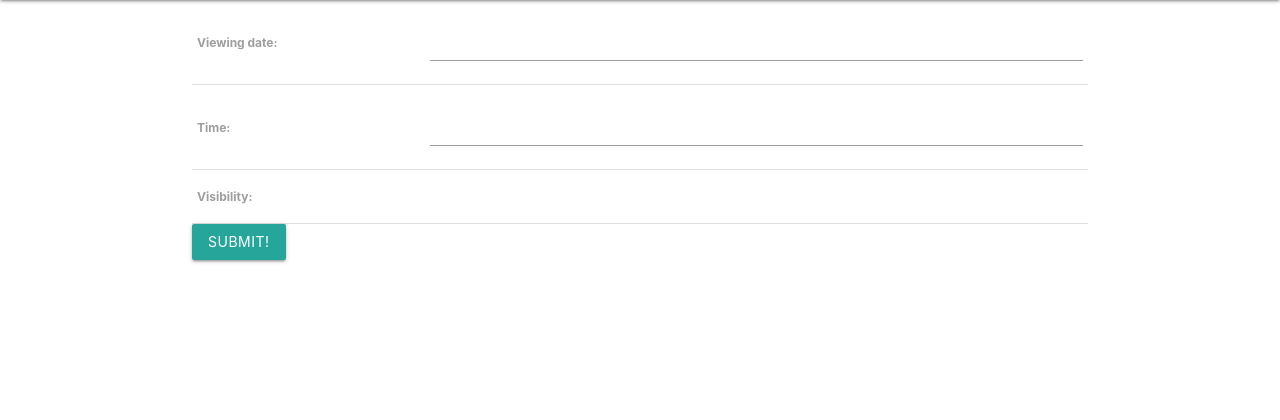
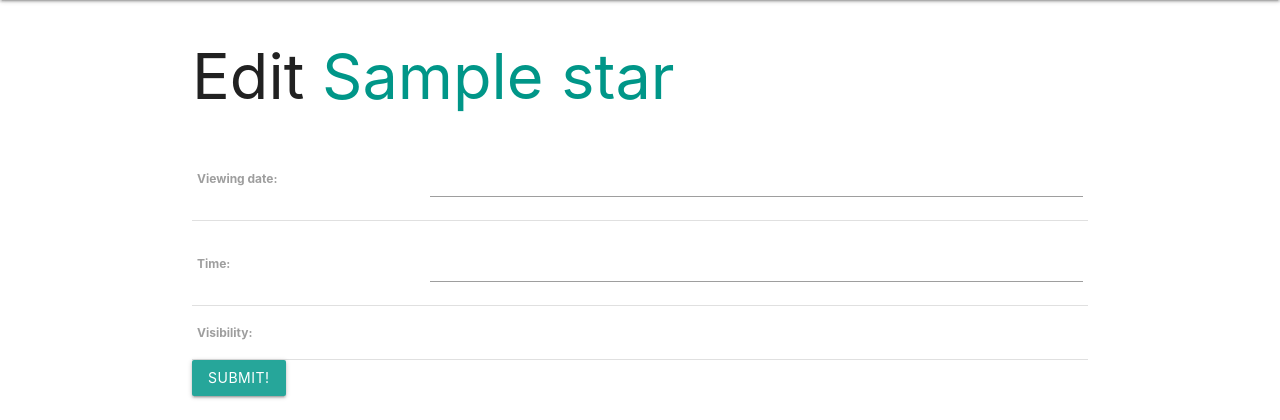
Before and after one commit to chung972/star-collector, a Django app: template starcollector/main_app/templates/main_app/star_form.html in a window 1280 px wide. Shown: the part 64-484 px from the top of the page. Run offline with Django 3.2, Linux system fonts and the light colour scheme; the template is opened without the code that fills it: values that come from a table or form of the project are taken from there, others are empty; tables that the repository leaves empty hold one stand-in row (values such as "Sample post"); parts of the project's set-up code (start-up, migrations or seed data) failed here and were passed over.

Commit message:
creates a form that can be served for Editing or Adding a Star; renders all allowed fields

```diff
--- a/starcollector/main_app/templates/main_app/star_form.html
+++ b/starcollector/main_app/templates/main_app/star_form.html
@@ -1,6 +1,11 @@
 {% extends 'base.html' %}
 
 {% block content %}
+{% if object %}
+    <h1>Edit <span class="teal-text">{{object.name}}</span></h1>
+{% else %}
+    <h1>Add Star</h1>
+{% endif %}
   <!-- Leaving the action empty makes the form post to the same url used to display it -->
   <form action="" method="post">
     <!-- Django requires the following for security purposes -->
```
